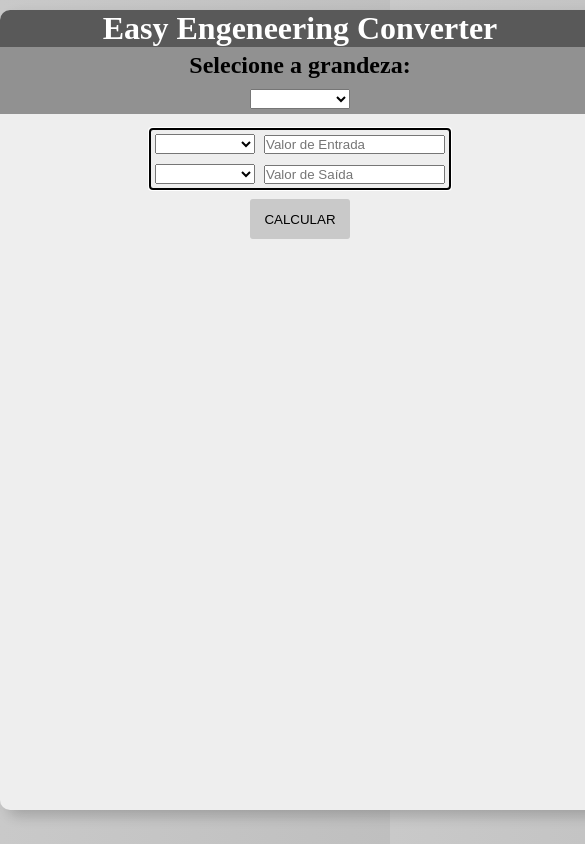
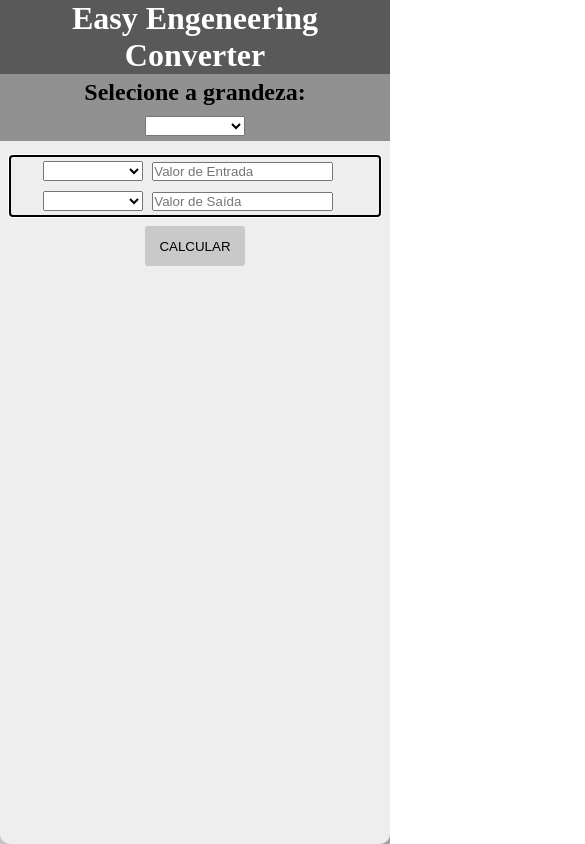
Before and after one commit to Jonesmoura/Projeto-001-EEC, a plain HTML site: page index.html in a window 390 px wide. Shown: the whole page, 585 px wide, since content can reach past the window. Drawn offline with Linux system fonts and the light colour scheme.

Commit message:
etapa 1 media queries / tratamento erro unidades iguais

```diff
--- a/script.js
+++ b/script.js
@@ -175,10 +175,16 @@ function atualizarUnidades(lista) {
 
 function calcular() {
 
+    if(listaUn.value !== listaUn2.value){
+
     let eleObjTaxa = String(listaUn.value + listaUn2.value)
     let valorEntrada = document.querySelector('#valorEntrada')
     let valorSaida = document.querySelector('#valorSaida')
     resultado = (taxasDeConversao[eleObjTaxa] * valorEntrada.value).toFixed(5)
     valorSaida.value = resultado
 
+    } else{
+        alert('Selecionar unidades diferentes para realizar a conversão.')
+    }
+
 }
--- a/style.css
+++ b/style.css
@@ -70,8 +70,8 @@ h1{
 }
 
 .valores{
-    padding: 0px;
-    margin: 0px;
+    /* padding: 0px;
+    margin: 0px; */
 }
 
 h2{
@@ -113,3 +113,38 @@ select{
 #btn-calcular:hover{
     background:var(--cor3)
 }
+
+/* media query - teste em celulares */
+
+@media screen and (max-width:480px){
+
+    .container, .conversao, .right {
+
+        width: auto;
+        text-align: center;
+
+    }
+
+    .valores, .left{
+
+        width: 95%;
+        text-align: center;
+    }
+
+    h1{
+
+        color: white;
+        background-color: var(--cor3);
+        text-align: center;
+        margin:0px 0px 0px 0px;
+        border-radius: 0px;
+
+    }
+
+    .container{
+
+        height: 100vh;
+
+    }
+
+}
```
Also changed, not shown: index.html (line endings or trailing spaces).
